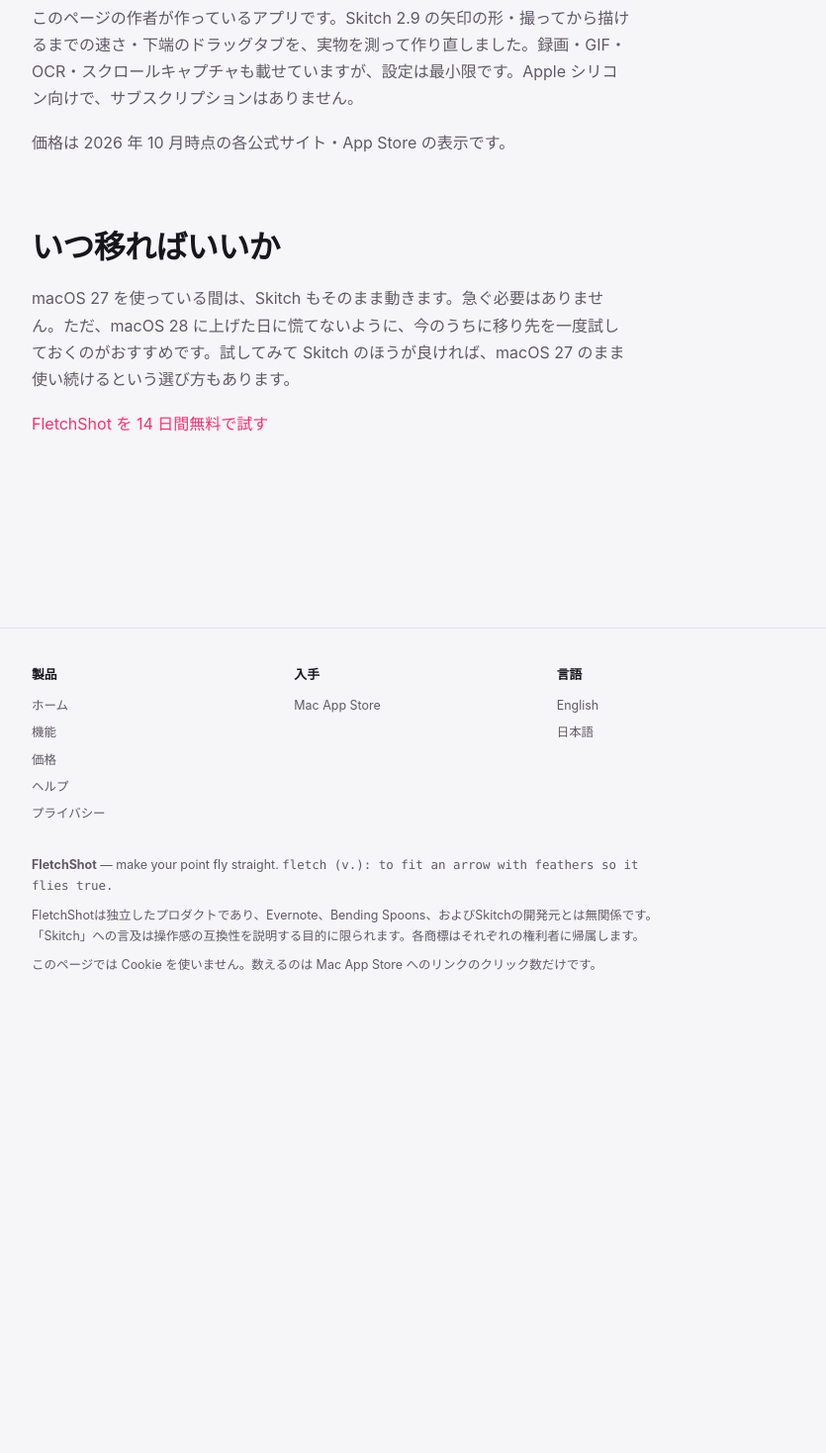
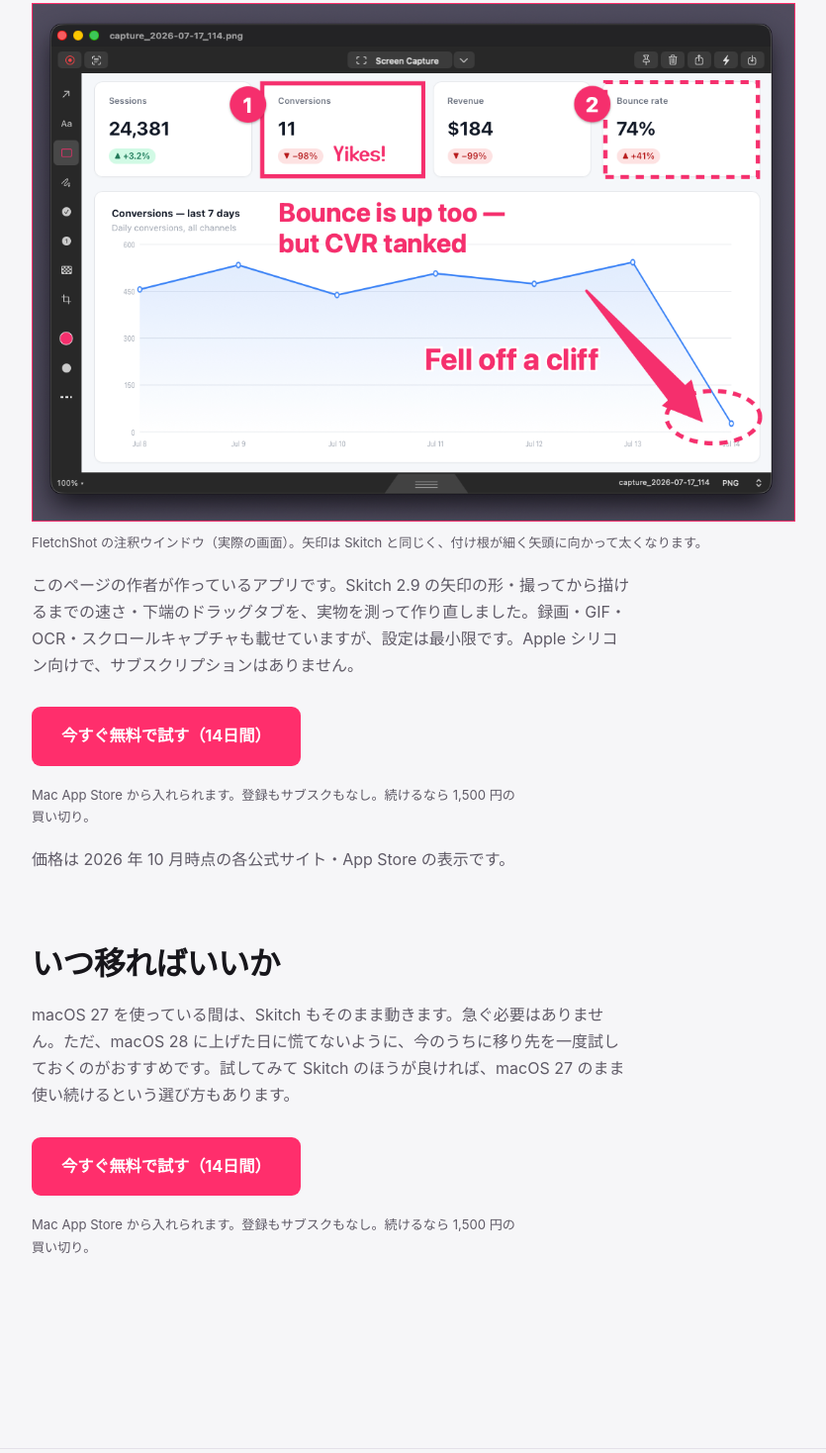
Before and after one commit to fletchshot-app/fletchshot-app.github.io, a plain HTML site: page skitch-macos-28-ja.html in a window 1280 px wide. Shown: the part 2233-3701 px from the top of the page at 99% size, without its empty margins (222-1057 px from the left). Before the commit the page ends 3282 px from the top, so only its background shows below. Drawn offline with Linux system fonts and the light colour scheme.

Commit message:
sync: fletch@287d2ec

```diff
--- a/lp.js
+++ b/lp.js
@@ -44,6 +44,11 @@ var STORE_BEACON_ENDPOINT = "https://nft66gogfr5azd2tshdlf4ucfa0ksqyi.lambda-url
      HTML側の [data-store] href には実URLを直書きしてある（JS無効でもストアへ飛ぶ・
      2026-10-08）。ここでは ?src= を付け足すだけ。APP_STORE_URL とHTMLの href は
      同じURLに保つこと。 */
+  /* 押されたページ（例: index・ja・skitch-macos-28・skitch-macos-28-ja）。
+     解説ページからストアへ進んだ数を、流入元別に分けて数えるため（2026-11-06・issue #22）。
+     受け口（beacon/handler.py）の文字種 [A-Za-z0-9_-] に収まる形にする */
+  var page = (location.pathname.split("/").pop() || "index").replace(/\.html$/, "") || "index";
+
   var storePlaceholder = /idXXXXXXXXXX/.test(APP_STORE_URL);
   document.querySelectorAll("[data-store]").forEach(function (a) {
     if (storePlaceholder) {
@@ -57,7 +62,7 @@ var STORE_BEACON_ENDPOINT = "https://nft66gogfr5azd2tshdlf4ucfa0ksqyi.lambda-url
     a.addEventListener("click", function () {
       if (!STORE_BEACON_ENDPOINT) return;
       var lang = document.documentElement.lang;
-      var body = new URLSearchParams({ intent: "store-click", src: src, lang: lang });
+      var body = new URLSearchParams({ intent: "store-click", src: src, lang: lang, page: page });
       if (navigator.sendBeacon) {
         navigator.sendBeacon(STORE_BEACON_ENDPOINT, body);
       } else {
--- a/skitch-macos-28-ja.html
+++ b/skitch-macos-28-ja.html
@@ -78,7 +78,17 @@
     <p>録画・クラウド共有・チーム機能まで揃った、いちばん多機能な選択肢です。買い切りのプランは、最初の1年だけ更新が付きます。機能も設定も多いので、「Skitch の軽さ」を求める人には多すぎるかもしれません。</p>
 
     <h3>FletchShot（14 日間無料、その後 1,500 円の買い切り）</h3>
+    <figure class="media" data-media>
+      <div class="frame">
+        <img src="media/annotate.png" alt="FletchShot の注釈ウインドウ。撮ったダッシュボードの上に、ピンクの太さの変わる矢印・四角・文字・番号スタンプを描いたところ" width="1090" height="740" loading="lazy">
+      </div>
+      <figcaption>FletchShot の注釈ウインドウ（実際の画面）。矢印は Skitch と同じく、付け根が細く矢頭に向かって太くなります。</figcaption>
+    </figure>
     <p>このページの作者が作っているアプリです。Skitch 2.9 の矢印の形・撮ってから描けるまでの速さ・下端のドラッグタブを、実物を測って作り直しました。録画・GIF・OCR・スクロールキャプチャも載せていますが、設定は最小限です。Apple シリコン向けで、サブスクリプションはありません。</p>
+    <div class="cta-block">
+      <a class="storecta primary" data-store href="https://apps.apple.com/app/id6789836061">今すぐ無料で試す（14日間）</a>
+      <p class="ctanote">Mac App Store から入れられます。登録もサブスクもなし。続けるなら 1,500 円の買い切り。</p>
+    </div>
     <p class="note">価格は 2026 年 10 月時点の各公式サイト・App Store の表示です。</p>
   </div>
 </section>
@@ -87,7 +97,10 @@
   <div class="wrap prose">
     <h2 class="head">いつ移ればいいか</h2>
     <p>macOS 27 を使っている間は、Skitch もそのまま動きます。急ぐ必要はありません。ただ、macOS 28 に上げた日に慌てないように、今のうちに移り先を一度試しておくのがおすすめです。試してみて Skitch のほうが良ければ、macOS 27 のまま使い続けるという選び方もあります。</p>
-    <p><a class="storecta" data-store href="https://apps.apple.com/app/id6789836061">FletchShot を 14 日間無料で試す</a></p>
+    <div class="cta-block">
+      <a class="storecta primary" data-store href="https://apps.apple.com/app/id6789836061">今すぐ無料で試す（14日間）</a>
+      <p class="ctanote">Mac App Store から入れられます。登録もサブスクもなし。続けるなら 1,500 円の買い切り。</p>
+    </div>
   </div>
 </section>
 
--- a/style.css
+++ b/style.css
@@ -345,3 +345,5 @@ kbd{display:inline-block;padding:1px 7px;border:1px solid var(--line);border-bot
 .prose h3{margin:28px 0 8px;font-size:1.05rem}
 .prose ul{margin:12px 0 0 1.3em;color:var(--muted)}
 .prose li{margin:6px 0}
+/* 解説ページ（skitch-macos-28）の本文中の画像。見出しの直下に置くので上の余白を詰める（issue #22） */
+.prose .media{margin-top:16px}
```
Also changed, not shown: skitch-macos-28.html (+14 -1 lines).
